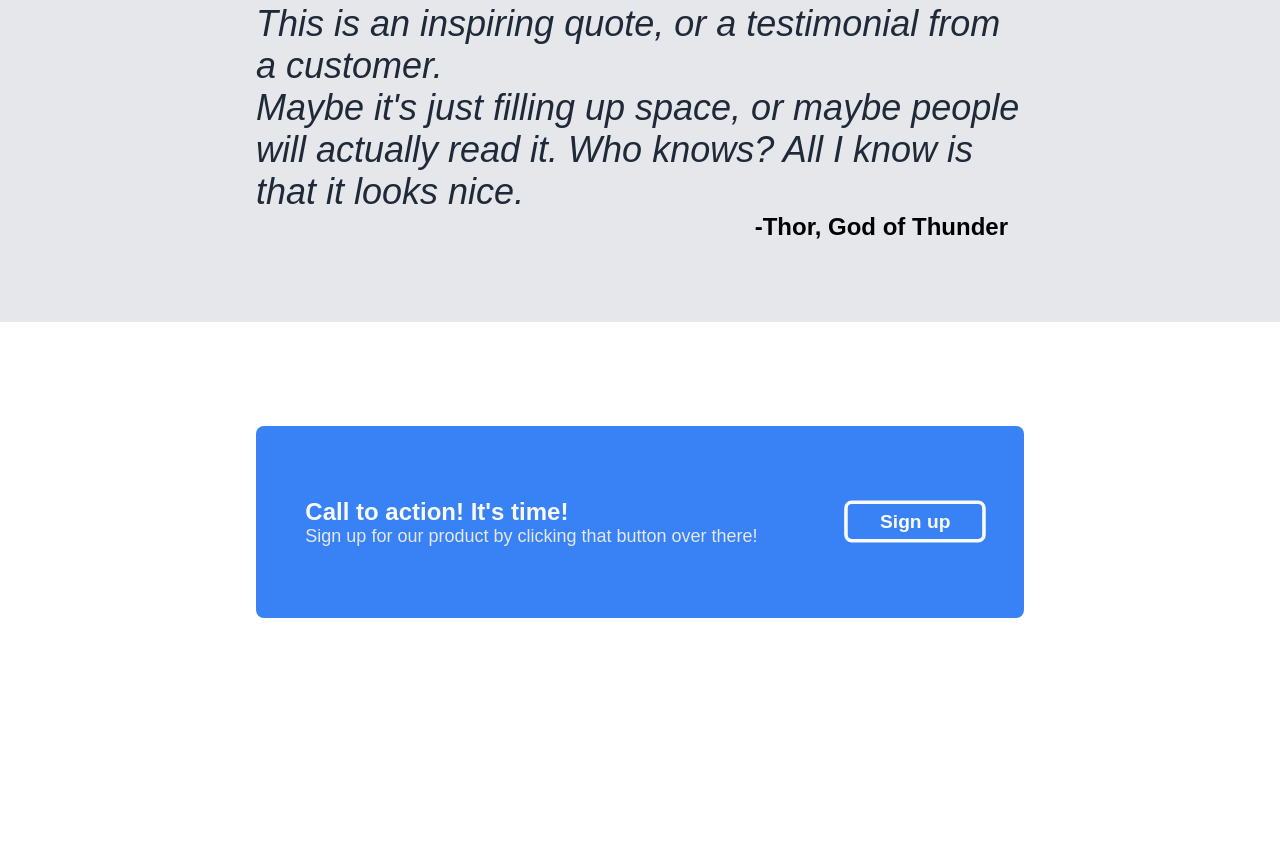
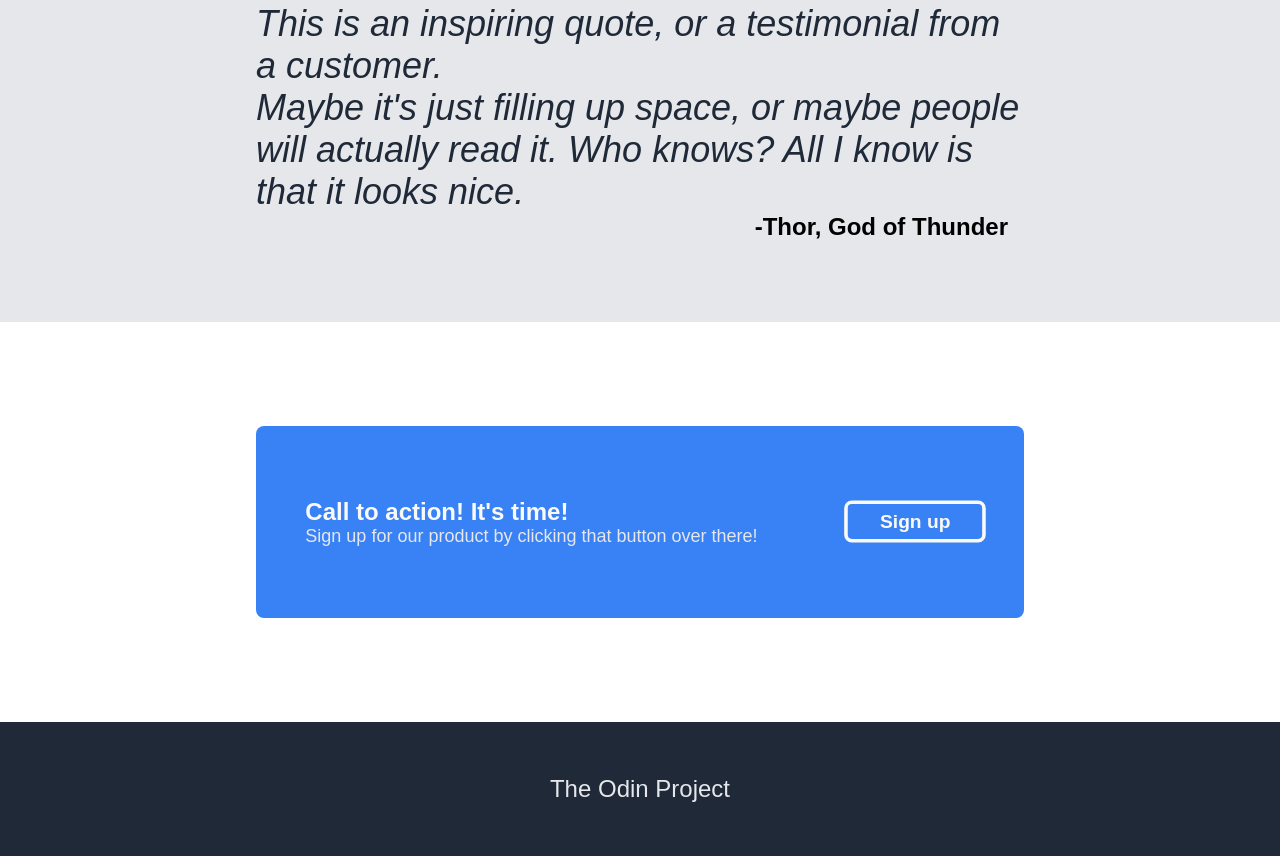
Before and after one commit to bqka/landingPage, a plain HTML site: page index.html in a window 1280 px wide. Shown: the part 974-1830 px from the top of the page. Before the commit the page ends 1696 px from the top, so only its background shows below. Drawn offline with Linux system fonts and the light colour scheme.

Commit message:
Page completed.

```diff
--- a/index.html
+++ b/index.html
@@ -63,6 +63,6 @@
             </div>
         </div>
     </div>
-    <div class="footer"></div>
+    <div class="footer">The Odin Project</div>
 </body>
 </html>
--- a/styles.css
+++ b/styles.css
@@ -212,3 +212,15 @@ button{
 .container:nth-child(4){
     background-color: white;
 }
+
+.footer{
+    background-color: #1F2937;
+    height: 8.4rem;
+    width: 100%;
+    display: grid;
+    align-items: center;
+    justify-content: center;
+    font-family: Arial, Helvetica, sans-serif;
+    color: #E5E7EB;
+    font-size: 24px;
+}
```
